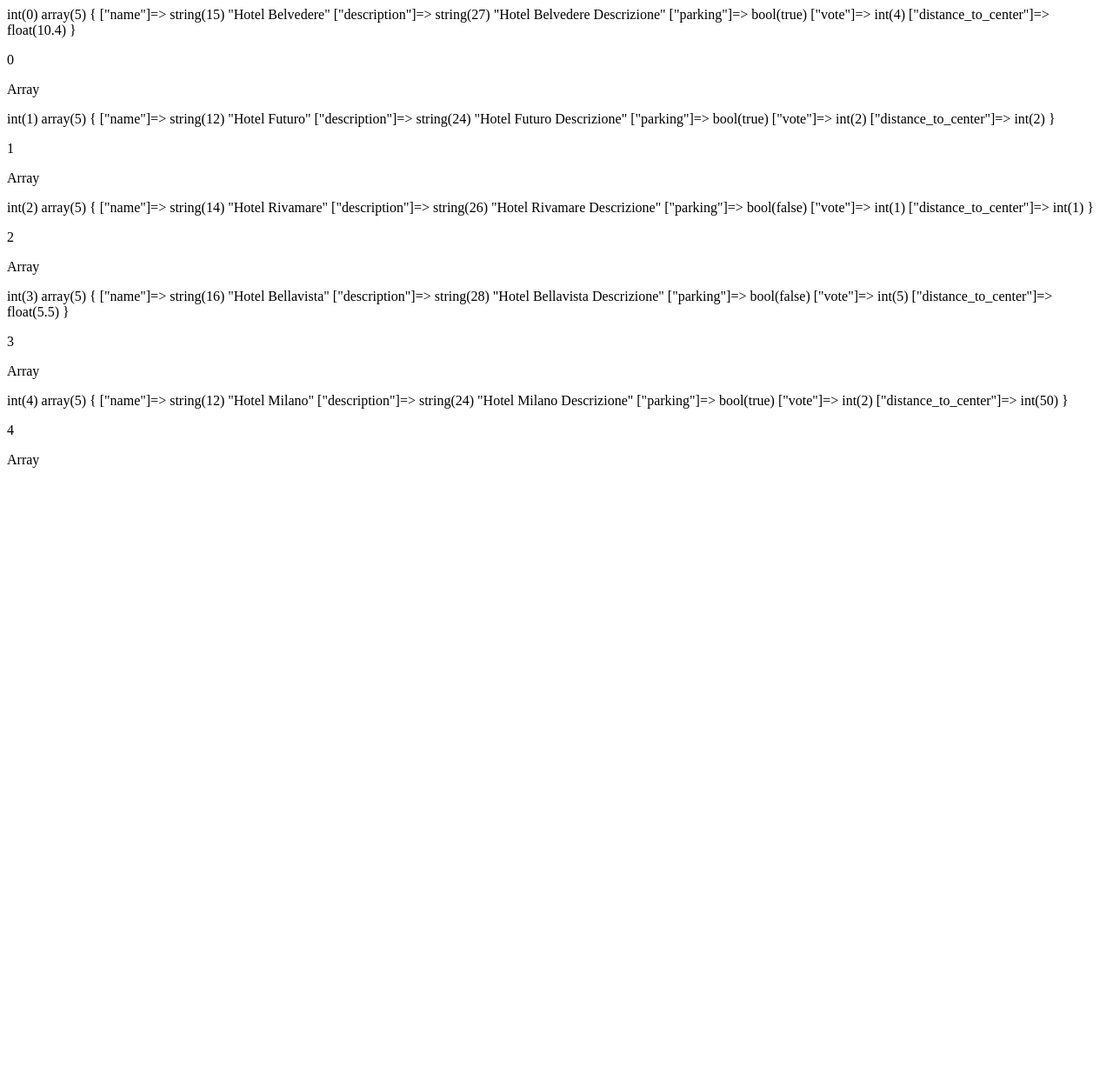
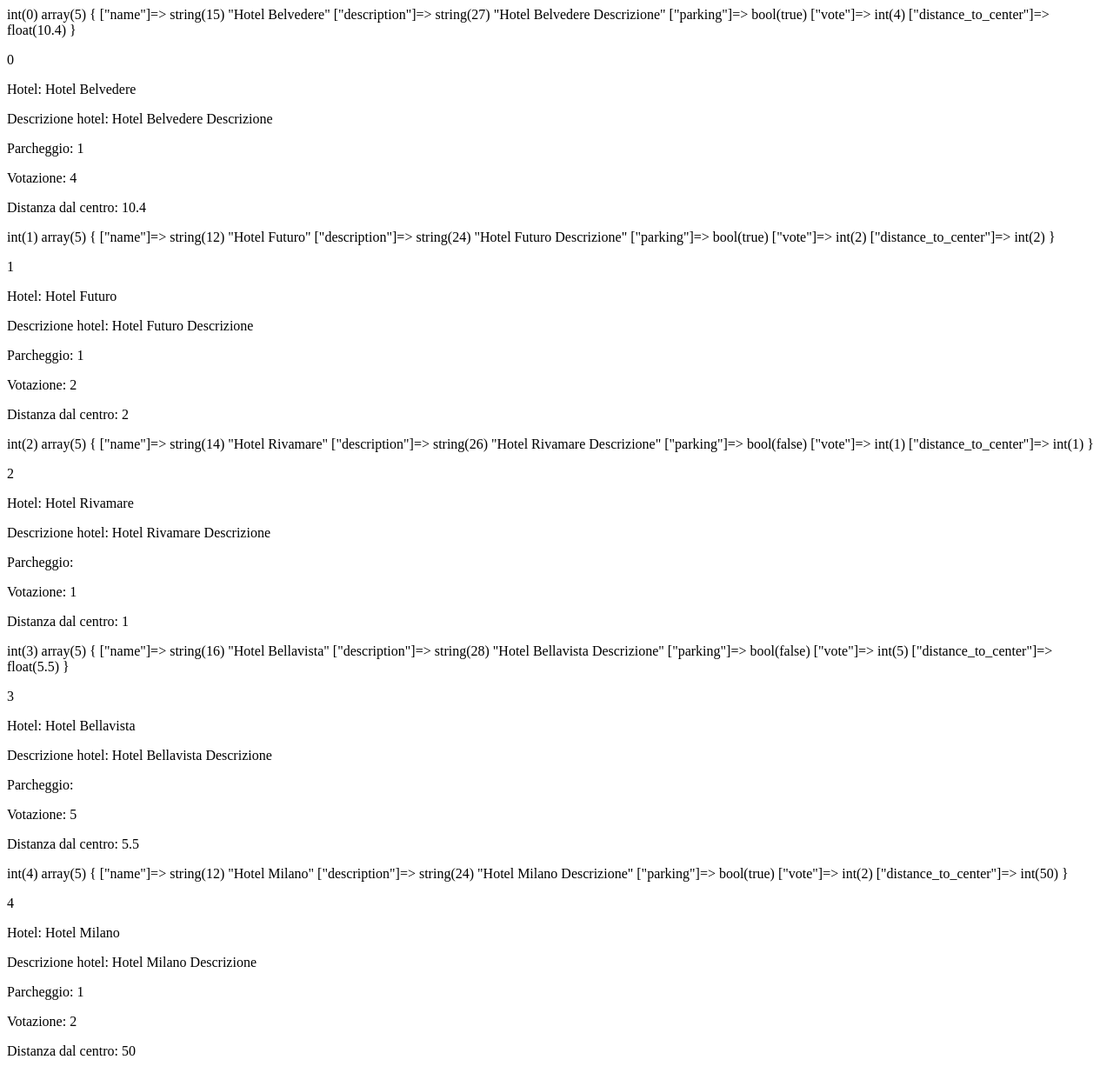
Before and after one commit to Cinzia00/php-hotel, a PHP site: page / in a window 1280 px wide. Shown: the whole page at 87% size. Before the commit the page ends 538 px from the top, so only its background shows below. Run offline with PHP 8.4, Linux system fonts and the light colour scheme.

Commit message:
Feat stampati in pagina

```diff
--- a/index.php
+++ b/index.php
@@ -61,12 +61,18 @@
         var_dump($value);
     ?>
         <p><?php echo $hotel ?></p>
-           <p><?php echo $value ?></p>
+        <p>Hotel: <?php echo $value['name'] ?></p>
+        <p>Descrizione hotel: <?php echo $value['description'] ?></p>
+        <p>Parcheggio: <?php echo $value['parking'] ?></p>
+        <p>Votazione: <?php echo $value['vote'] ?></p>
+        <p>Distanza dal centro: <?php echo $value['distance_to_center'] ?></p>
+
+
     <?php
         }
     ?>
 
-</table>
+
 
 
 </body>
```
Lines whose indentation alone changed are shown as unchanged.
